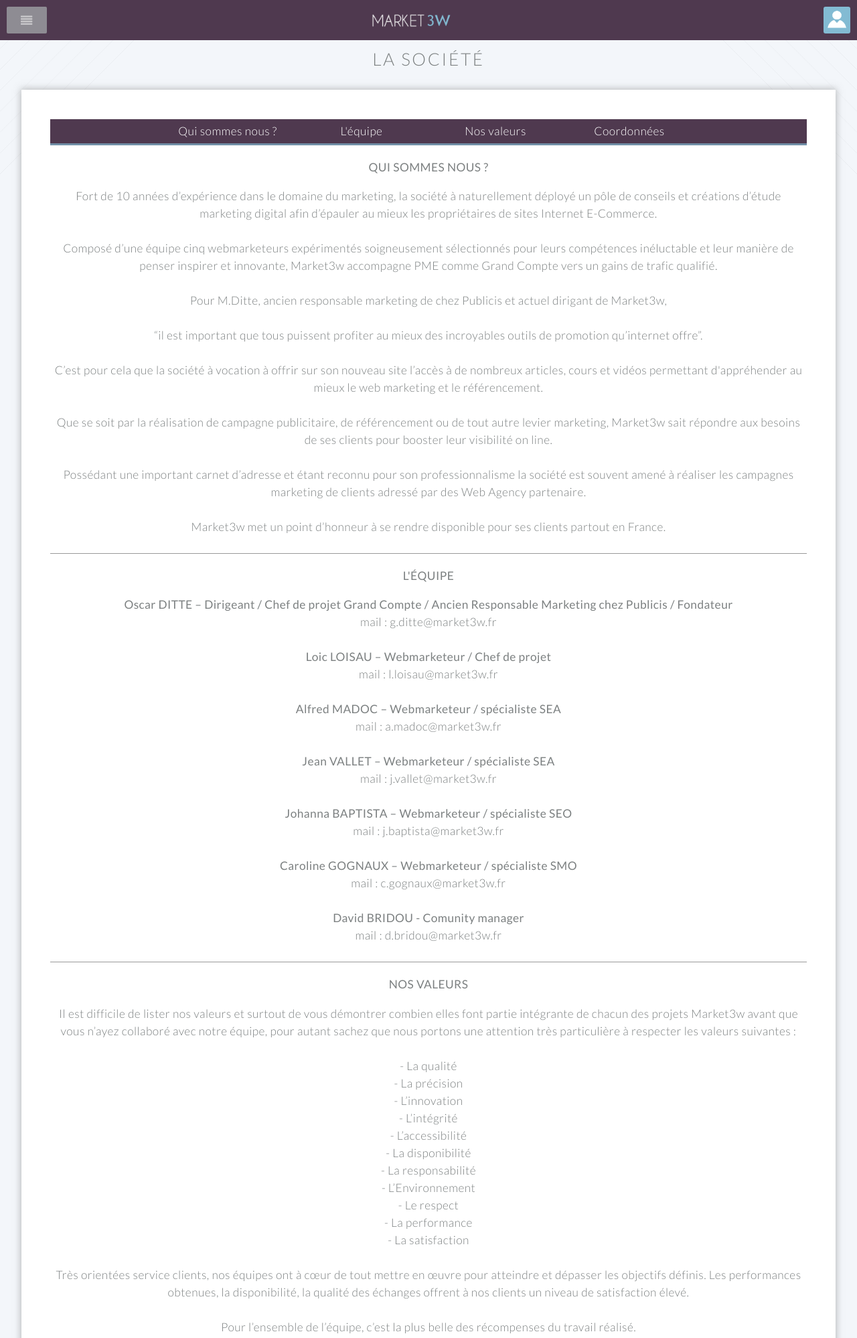
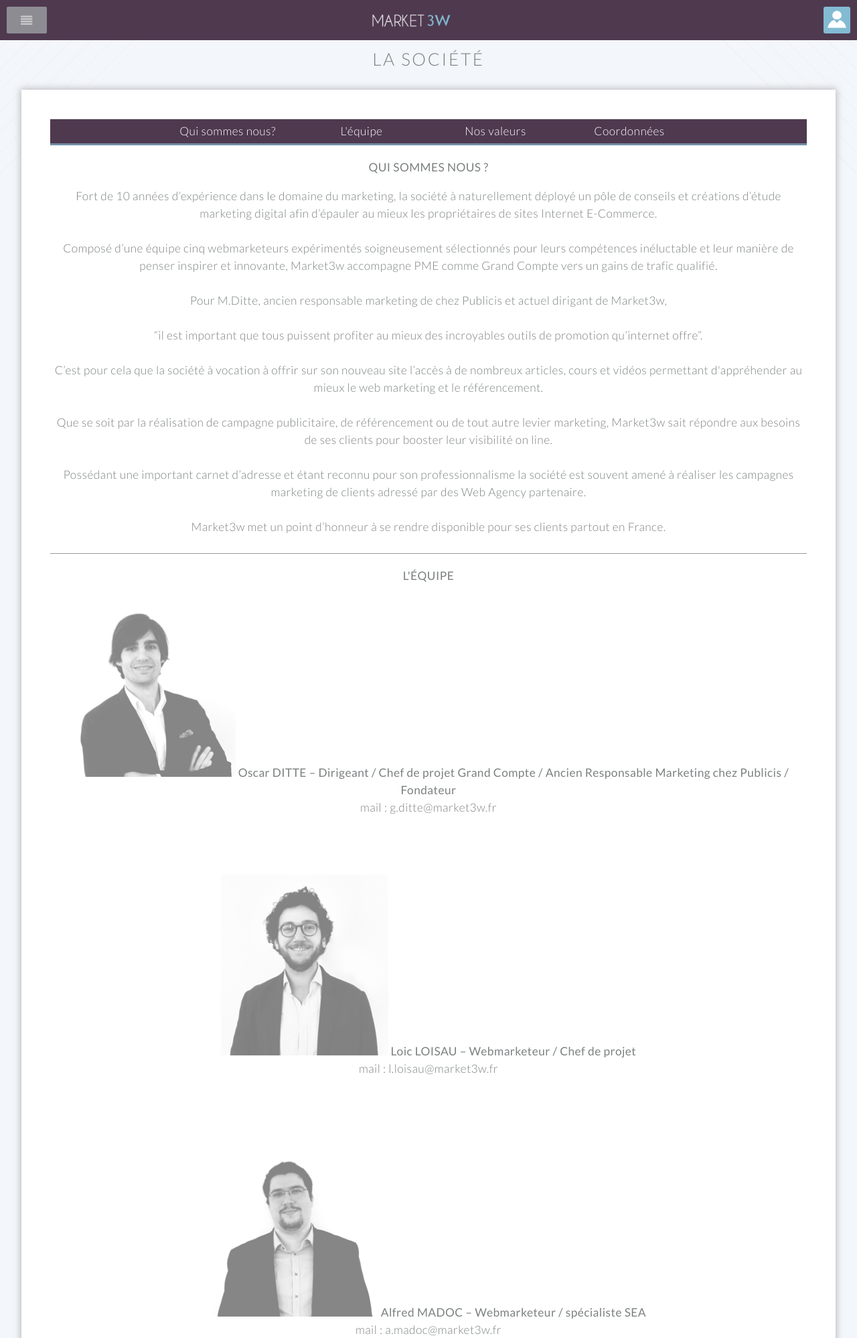
Before and after one commit to market3w/project, a PHP site: page /societe.php in a window 1280 px wide. Shown: the top 1998 px of the page at 67% size. Run offline with PHP 8.4, Linux system fonts and the light colour scheme.

Commit message:
1ere modification / insertion photo équipe

```diff
--- a/siteweb/css/style.css
+++ b/siteweb/css/style.css
@@ -1113,3 +1113,8 @@
 		background-color:#718FA7;
 
 		}
+
+
+		.img-eq {
+
+		}
--- a/siteweb/societe.php
+++ b/siteweb/societe.php
@@ -35,7 +35,7 @@
 								<section>
 
                                 <center>
-                                  <div class="menu_societe"><a class="onglet_societe" href="#">Qui sommes nous ?</a><a class="onglet_societe" href="#equipe">L'équipe</a><a class="onglet_societe" href="#valeurs">Nos valeurs</a><a class="onglet_societe" href="#mot">Coordonnées</a></div>
+                                  <div class="menu_societe"><a class="onglet_societe" href="#">Qui sommes nous?</a><a class="onglet_societe" href="#equipe">L'équipe</a><a class="onglet_societe" href="#valeurs">Nos valeurs</a><a class="onglet_societe" href="#mot">Coordonnées</a></div>
 
                                 <h1 style="font-weight:500;" >Qui sommes nous ?</h1>
 
@@ -69,59 +69,131 @@
 
 
 <h1 style="font-weight:500; border-top: #999999 solid 1px; padding-top:20px;">L'équipe</h1>
+
+
+<div class="img-eq">
+
+<p>
+<img src="images/eq1.png" width="100%" style="max-width:250px;" alt="Loic LOISAU – picturs" />
+
 <strong>Oscar DITTE – Dirigeant / Chef de projet Grand Compte / Ancien Responsable Marketing chez Publicis / Fondateur</strong><br/>
 
 mail : g.ditte@market3w.fr
+</p>
+
+</div>
+
+<br/><br/>
+
+<div class="img-eq">
 
 
-
-
- <br/><br/>
+<p>
+<img src="images/eq2.png" width="100%" style="max-width:250px;" alt="Loic LOISAU – picturs" />
 
 <strong>Loic LOISAU – Webmarketeur / Chef de projet</strong><br/>
 
 mail : l.loisau@market3w.fr
 
- <br/><br/>
+</p>
+
+</div>
+
+<br/><br/>
+
+<div class="img-eq">
+
+
+<p>
+<img src="images/eq4.png" width="100%" style="max-width:250px;" alt="Loic LOISAU – picturs" />
+
 <strong>Alfred MADOC – Webmarketeur / spécialiste SEA</strong><br/>
 
 mail : a.madoc@market3w.fr
 
+</p>
+
+</div>
 
 <br/><br/>
+
+
+<div class="img-eq">
+
+<p>
+<img src="images/eq5.png" width="100%" style="max-width:250px;" alt="Loic LOISAU – picturs" />
+
 <strong>Jean VALLET – Webmarketeur  / spécialiste SEA</strong><br/>
 
 mail : j.vallet@market3w.fr
 
+</p>
+</div>
+
 <br/><br/>
+
+
+<div class="img-eq">
+
+
+<p>
+<img src="images/eq3.png" width="100%" style="max-width:250px;" alt="Loic LOISAU – picturs" />
+
 <strong>Johanna BAPTISTA – Webmarketeur / spécialiste SEO</strong><br/>
 
 mail : j.baptista@market3w.fr
+</p>
+
+</div>
 
 <br/><br/>
+
+
+<div class="img-eq">
+
+<p>
+<img src="images/eq8.png" width="100%" style="max-width:250px;" alt="Loic LOISAU – picturs" />
+
 <strong>Caroline GOGNAUX – Webmarketeur / spécialiste SMO</strong><br/>
 
 mail : c.gognaux@market3w.fr
+
+</p>
+
+</div>
+
 <br/><br/>
+
+
+<div class="img-eq">
+
+<p>
+<img src="images/eq6.png" width="100%" style="max-width:250px;" alt="Loic LOISAU – picturs" />
 
 <strong>David BRIDOU - Comunity manager</strong><br/>
 <div id="valeurs"></div>
 mail : d.bridou@market3w.fr<br/><br/>
 
+</p>
+
+</div>
+
 <h1 style="font-weight:500; border-top: #999999 solid 1px; padding-top:20px;">Nos valeurs</h1>
 Il est difficile de lister nos valeurs et surtout de vous démontrer combien elles font partie intégrante de chacun des projets Market3w avant que vous n’ayez collaboré avec notre équipe, pour autant sachez que nous portons une attention très particulière à respecter les valeurs suivantes :
 <br/><br/>
-- La qualité<br/>
-- La précision<br/>
-- L’innovation<br/>
-- L’intégrité<br/>
-- L’accessibilité<br/>
-- La disponibilité<br/>
-- La responsabilité<br/>
-- L’Environnement<br/>
-- Le respect<br/>
-- La performance<br/>
-- La satisfaction
+
+La précision<br/>
+L’innovation<br/>
+L’accessibilité<br/>
+La disponibilité<br/>
+La responsabilité<br/>
+L’environnement<br/>
+La performance<br/>
+La satisfaction<br/>
+L’intégrité<br/>
+La qualité
+
+
 <br/><br/>
 Très orientées service clients, nos équipes ont à cœur de tout mettre en œuvre pour atteindre et dépasser les objectifs définis. Les performances obtenues, la disponibilité, la qualité des échanges offrent à nos clients un niveau de satisfaction élevé.
 <br/><br/>
@@ -131,7 +203,8 @@
 
 <h1 style="font-weight:500; border-top: #999999 solid 1px; padding-top:20px;">Coordonnées</h1>
 
-Adresse de market3w / 0102030405 / Le reste<br/><br/>
+12 rue de Rambouillet 75012 PARIS / +33 (0)1 03 04 05 06 / contact@market3w.fr
+<br/><br/>
 
 <iframe src="https://www.google.com/maps/embed?pb=!1m18!1m12!1m3!1d20996.753455028036!2d2.0891941!3d48.86594845!2m3!1f0!2f0!3f0!3m2!1i1024!2i768!4f13.1!3m3!1m2!1s0x47e662a78e8f8631%3A0x43d8df2addf6e492!2sMarly-le-Roi!5e0!3m2!1sfr!2sfr!4v1407087275326" width="100%" height="400" frameborder="0" style="border:0"></iframe>
 
--- a/siteweb/tutoriels.php
+++ b/siteweb/tutoriels.php
@@ -37,7 +37,9 @@
 										<h3>Les documents pdf</h3>
 									</header>
 									<p>
-                                    Retrouvez toutes nos documentations sur le référencement à télécharger gratuitement.</p>
+                                    Retrouvez toutes notre documentation pour vous initier au monde référencement Web.
+                                    L'ensemble des cours est téléchargeable gratuitement.
+                                    </p>
 									<footer>
 										<ul class="buttons">
 											<li><a href="articles.php" class="button">Voir les documentations</a></li>
```
Also changed, not shown: siteweb/contact.php (+21 -0 lines), siteweb/images/eq1.png (added), siteweb/images/eq2.png (added), siteweb/images/eq3.png (added), siteweb/images/eq4.png (added), siteweb/images/eq5.png (added), siteweb/images/eq6.png (added), siteweb/images/eq7.png (added), siteweb/images/eq8.png (added).
